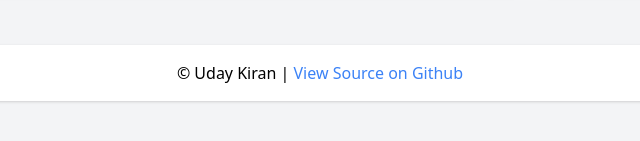
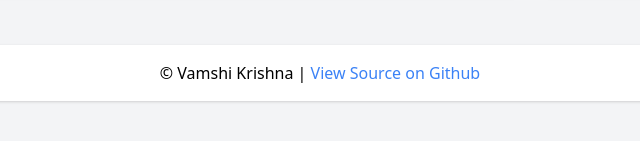
Before and after one commit to VamshiKrishnaBolli/CPU_SCHEDULAR, a plain HTML site: page index.html in a window 1280 px wide. Shown: the part 559-700 px from the top of the page, 320-960 px from the left. Drawn offline with nearby package versions, Linux system fonts and the light colour scheme.

Commit message:
Update index.html

```diff
--- a/index.html
+++ b/index.html
@@ -98,7 +98,7 @@
     </div>
     <footer class="bg-white shadow p-4 mt-8 text-center">
         <span>
-            &copy; Uday Kiran |
+            &copy; Vamshi Krishna |
             <a target="_blank" href="" class="text-blue-500">View Source on Github</a>
         </span>
     </footer>
```
